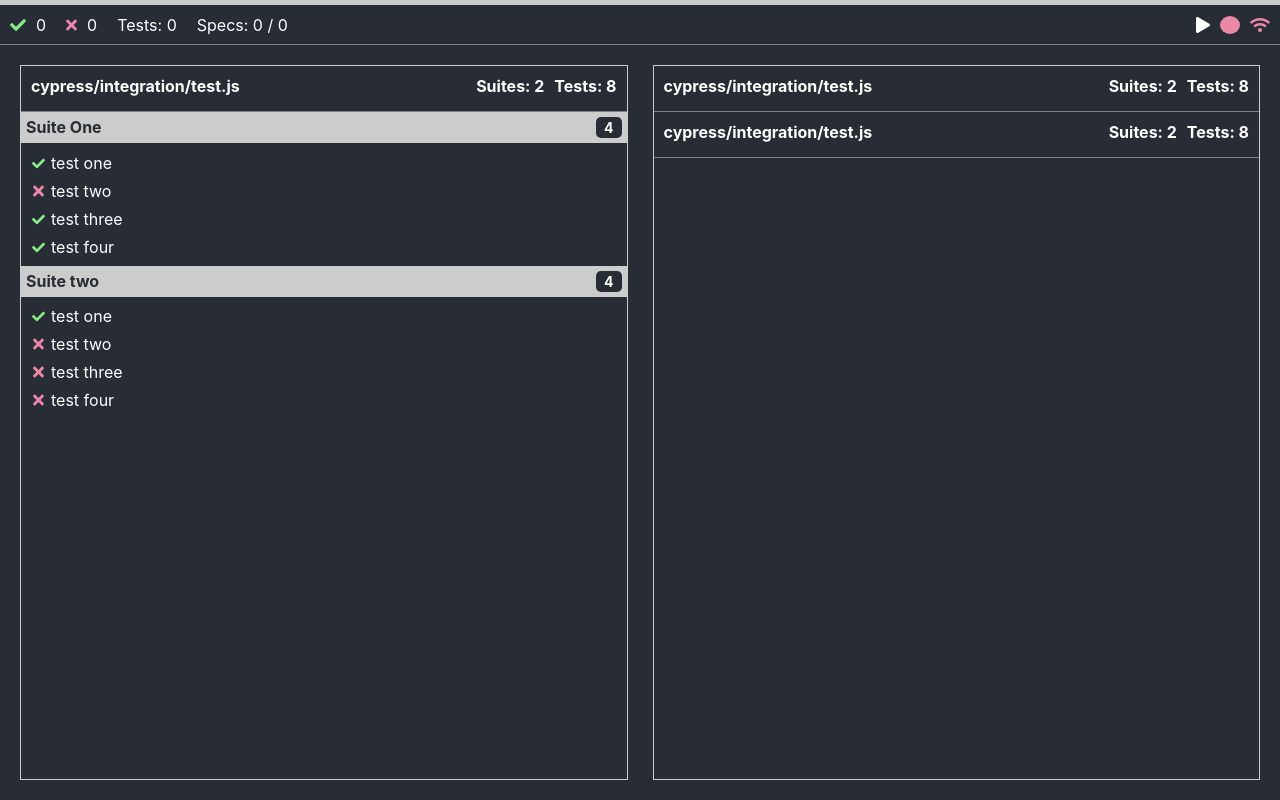
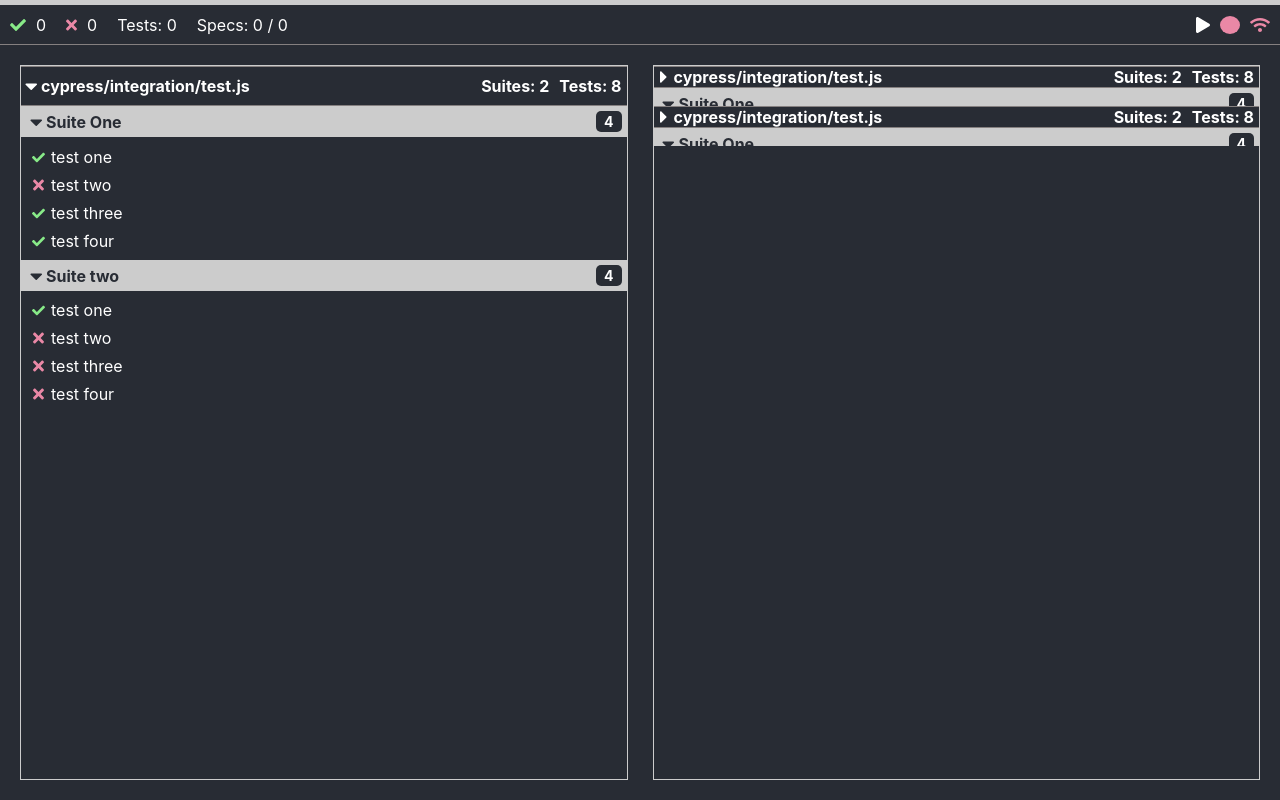
Before and after one commit to israelnyc/cypress-control, a React (Create React App) app in the folder frontend/: page / in a window 1280 px wide. Built offline with nearby package versions, Linux system fonts and the light colour scheme.

Commit message:
Add Panel collapsed state icon

```diff
--- a/frontend/src/components/Panel.js
+++ b/frontend/src/components/Panel.js
@@ -1,5 +1,7 @@
 import React, { Component } from 'react';
 import classNames from 'classnames';
+import { FontAwesomeIcon } from '@fortawesome/react-fontawesome';
+import { faCaretRight, faCaretDown } from '@fortawesome/free-solid-svg-icons';
 import styles from './Panel.module.css';
 
 class Panel extends Component {
@@ -56,11 +58,31 @@ class Panel extends Component {
                 <div
                     ref={this.titleBar}
                     className={classNames(
-                        'title-bar',
+                        styles.title_bar,
                         { [styles.is_collapsible]: this.props.isCollapsible },
-                        this.props.classNames.title || ''
+                        this.props.classNames.titleBar || ''
                     )}>
-                    {this.props.title}
+                    <div
+                        className={classNames(
+                            styles.toggle_icon_container,
+                            this.props.classNames.toggleIconContainer
+                        )}>
+                        <FontAwesomeIcon
+                            className={styles.toggle_icon}
+                            icon={
+                                this.state.isCollapsed
+                                    ? faCaretRight
+                                    : faCaretDown
+                            }
+                        />
+                    </div>
+                    <div
+                        className={classNames(
+                            styles.title_bar_content,
+                            this.props.classNames.title || ''
+                        )}>
+                        {this.props.title}
+                    </div>
                 </div>
 
                 <div
--- a/frontend/src/components/Panel.module.css
+++ b/frontend/src/components/Panel.module.css
@@ -1,5 +1,30 @@
 .container {
     overflow: hidden;
+}
+
+.title_bar {
+    display: flex;
+    align-items: center;
+}
+
+.toggle_icon_container {
+    display: flex;
+    align-items: center;
+    justify-content: center;
+    width: 20px;
+    height: 100%;
+    flex-shrink: 0;
+}
+
+.toggle_icon {
+    font-size: 20px;
+}
+
+.title_bar_content {
+    width: 100%;
+    height: 100%;
+    display: flex;
+    align-items: center;
 }
 
 .content {
--- a/frontend/src/components/Spec.js
+++ b/frontend/src/components/Spec.js
@@ -19,7 +19,7 @@ class Spec extends React.Component {
                         [styles.container]: true,
                         [styles.has_completed]: spec.hasCompleted,
                     }),
-                    title: styles.title_bar,
+                    titleBar: styles.title_bar,
                 }}
                 rendersCollapsed={spec.hasCompleted}
                 title={
--- a/frontend/src/components/Spec.module.css
+++ b/frontend/src/components/Spec.module.css
@@ -5,15 +5,19 @@
 }
 
 .title_bar {
+    border-top: 1px solid var(--light-gray-border);
     border-bottom: 1px solid var(--light-gray-border);
+    height: 40px;
 }
 
 .meta {
-    padding: 10px;
-    margin-bottom: 5px;
     font-weight: bold;
     display: flex;
+    align-items: center;
     gap: 10px;
+    height: 100%;
+    width: 100%;
+    padding-right: 5px;
 }
 
 .filename {
--- a/frontend/src/components/Suite.js
+++ b/frontend/src/components/Suite.js
@@ -41,7 +41,8 @@ class Suite extends React.Component {
                     panel: classNames('Suite', {
                         [styles.root]: this.props.suite.isParentRootSuite,
                     }),
-                    title: classNames(styles.title_bar),
+                    titleBar: styles.title_bar,
+                    title: styles.title,
                     content: classNames({
                         [styles.tests]: this.tests.length,
                     }),
--- a/frontend/src/components/Suite.module.css
+++ b/frontend/src/components/Suite.module.css
@@ -3,6 +3,10 @@
     color: var(--main-dark-color);
     padding: 5px;
     font-weight: bold;
+    display: flex;
+}
+
+.title {
     display: flex;
     justify-content: space-between;
 }
```
